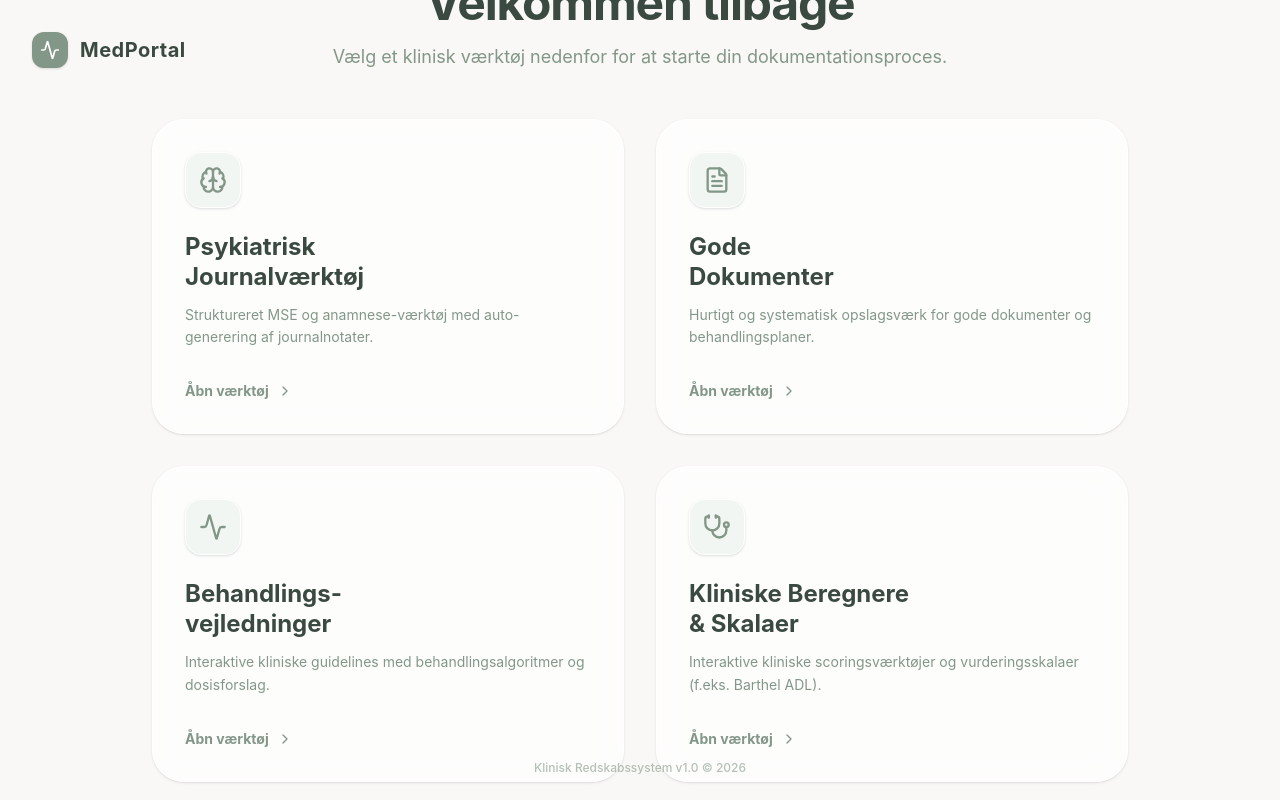
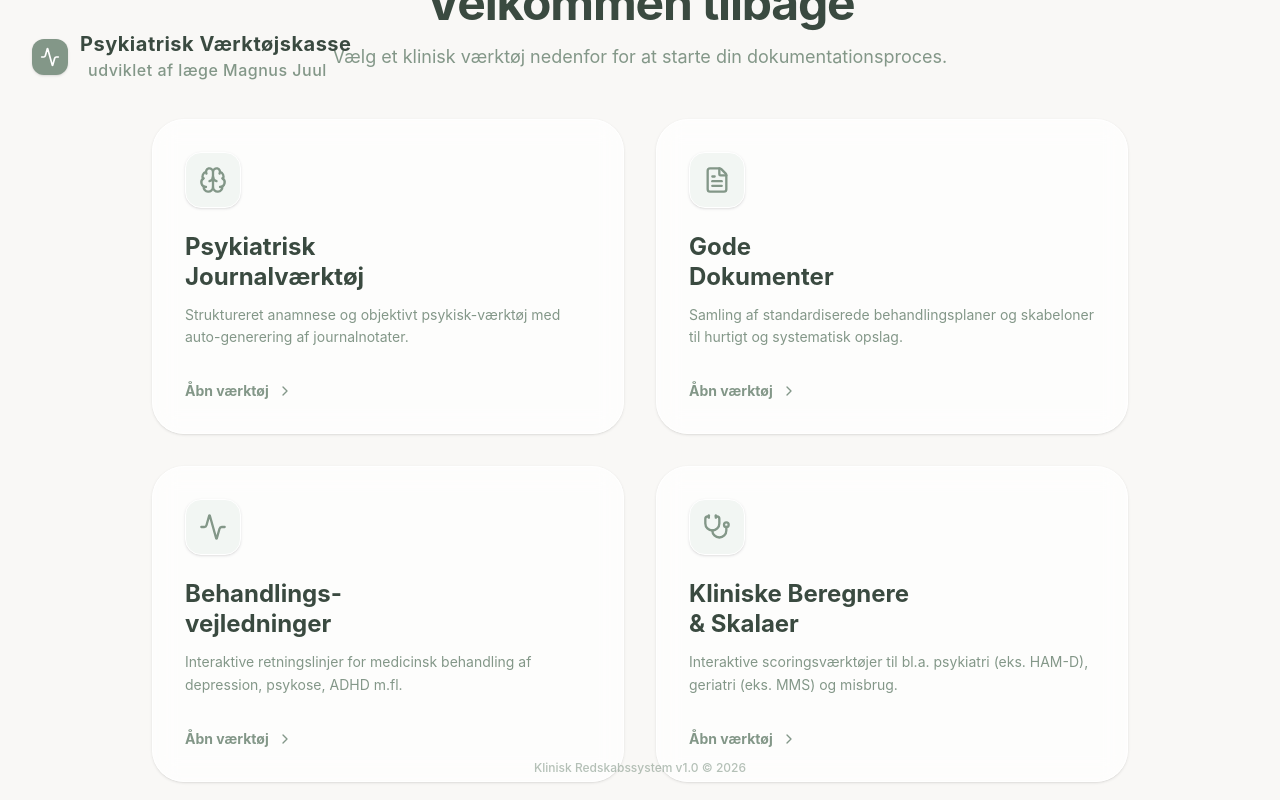
Before and after one commit to magnusbojejuul-dotcom/Psyk-App, a React (Vite) app in the folder Journal-app/: page / in a window 1280 px wide. Built offline with nearby package versions, Linux system fonts and the light colour scheme.

Commit message:
Update LandingPage text and ScoringApp back button

```diff
--- a/Journal-app/src/pages/LandingPage.jsx
+++ b/Journal-app/src/pages/LandingPage.jsx
@@ -12,12 +12,12 @@ function LandingPage({ onNavigate }) {
                 <div className="absolute top-[20%] left-[60%] w-[30%] h-[30%] rounded-full bg-[#D9E1DA]/40 blur-[80px]"></div>
             </div>
 
-            <header className="absolute top-0 w-full p-8 flex justify-between items-center z-20">
-                <div className="flex items-center gap-3">
-                    <div className="bg-[#839788] p-2 rounded-xl shadow-sm">
+            <header className="absolute top-0 w-full p-6 md:p-8 flex justify-between items-start md:items-center z-20">
+                <div className="flex flex-col md:flex-row items-start md:items-center gap-3">
+                    <div className="bg-[#839788] p-2 rounded-xl shadow-sm shrink-0">
                         <Activity className="text-white h-5 w-5" />
                     </div>
-                    <span className="font-bold text-xl tracking-wide text-[#3A4A40]">MedPortal</span>
+                    <span className="font-bold text-base md:text-lg lg:text-xl tracking-wide text-[#3A4A40] leading-tight">Psykiatrisk Værktøjskasse<br className="hidden md:block" /><span className="text-sm md:text-base font-medium text-[#839788] md:ml-2">udviklet af læge Magnus Juul</span></span>
                 </div>
             </header>
 
@@ -46,7 +46,7 @@ function LandingPage({ onNavigate }) {
                         </h2>
 
                         <p className="text-left text-[#839788] text-sm mb-8 leading-relaxed">
-                            Struktureret MSE og anamnese-værktøj med auto-generering af journalnotater.
+                            Struktureret anamnese og objektivt psykisk-værktøj med auto-generering af journalnotater.
                         </p>
 
                         <div className="mt-auto flex items-center gap-2 text-[#839788] text-sm font-bold group-hover:text-[#3A4A40] transition-colors">
@@ -71,7 +71,7 @@ function LandingPage({ onNavigate }) {
                         </h2>
 
                         <p className="text-left text-[#839788] text-sm mb-8 leading-relaxed">
-                            Hurtigt og systematisk opslagsværk for gode dokumenter og behandlingsplaner.
+                            Samling af standardiserede behandlingsplaner og skabeloner til hurtigt og systematisk opslag.
                         </p>
 
                         <div className="mt-auto flex items-center gap-2 text-[#839788] text-sm font-bold group-hover:text-[#3A4A40] transition-colors">
@@ -95,7 +95,7 @@ function LandingPage({ onNavigate }) {
                         </h2>
 
                         <p className="text-left text-[#839788] text-sm mb-8 leading-relaxed">
-                            Interaktive kliniske guidelines med behandlingsalgoritmer og dosisforslag.
+                            Interaktive retningslinjer for medicinsk behandling af depression, psykose, ADHD m.fl.
                         </p>
 
                         <div className="mt-auto flex items-center gap-2 text-[#839788] text-sm font-bold group-hover:text-[#3A4A40] transition-colors">
@@ -119,7 +119,7 @@ function LandingPage({ onNavigate }) {
                         </h2>
 
                         <p className="text-left text-[#839788] text-sm mb-8 leading-relaxed">
-                            Interaktive kliniske scoringsværktøjer og vurderingsskalaer (f.eks. Barthel ADL).
+                            Interaktive scoringsværktøjer til bl.a. psykiatri (eks. HAM-D), geriatri (eks. MMS) og misbrug.
                         </p>
 
                         <div className="mt-auto flex items-center gap-2 text-[#839788] text-sm font-bold group-hover:text-[#3A4A40] transition-colors">
--- a/Journal-app/src/pages/ScoringToolsApp.jsx
+++ b/Journal-app/src/pages/ScoringToolsApp.jsx
@@ -1,5 +1,5 @@
 import React, { useState } from 'react';
-import { Home, Stethoscope } from '../components/Icons';
+import { ChevronRight, Stethoscope } from '../components/Icons';
 import BarthelADL from '../components/scoring/BarthelADL';
 
 // Ny-oprettede komponenter
@@ -41,9 +41,18 @@ function ScoringToolsApp({ onNavigate }) {
     const renderSecondarySidebar = () => (
         <div className="w-80 bg-white/60 backdrop-blur-xl border-r border-[#E2E8DF]/50 h-screen overflow-y-auto flex flex-col shadow-[4px_0_24px_-12px_rgba(0,0,0,0.1)] z-10 custom-scrollbar">
             <div className="p-6 pb-2">
-                <div className="flex items-center gap-2 mb-6 text-[#3A4A40]">
-                    <Stethoscope className="w-6 h-6" />
-                    <h2 className="font-bold text-lg">Kliniske Beregnere</h2>
+                <div className="flex items-center gap-3 mb-6 text-[#3A4A40]">
+                    <button
+                        onClick={() => onNavigate('home')}
+                        className="p-1.5 hover:bg-white rounded-xl transition-colors text-[#839788] hover:text-[#3A4A40] shadow-sm border border-transparent hover:border-[#E2E8DF] mr-1"
+                        title="Tilbage til forsiden"
+                    >
+                        <ChevronRight className="h-5 w-5 rotate-180" />
+                    </button>
+                    <div className="bg-[#839788] p-1.5 rounded-lg">
+                        <Stethoscope className="text-white w-5 h-5" />
+                    </div>
+                    <h2 className="font-bold text-lg leading-none">Kliniske Beregnere</h2>
                 </div>
 
                 <div className="space-y-6">
@@ -58,8 +67,8 @@ function ScoringToolsApp({ onNavigate }) {
                                         key={tool.id}
                                         onClick={() => setActiveTool(tool.id)}
                                         className={`w-full text-left px-4 py-2.5 rounded-xl transition-all duration-300 flex items-center gap-3 ${activeTool === tool.id
-                                                ? 'bg-[#839788] text-white shadow-md shadow-[#839788]/20 scale-[1.02]'
-                                                : 'text-[#3A4A40] hover:bg-[#F2F6F3] hover:text-[#28362E]'
+                                            ? 'bg-[#839788] text-white shadow-md shadow-[#839788]/20 scale-[1.02]'
+                                            : 'text-[#3A4A40] hover:bg-[#F2F6F3] hover:text-[#28362E]'
                                             }`}
                                     >
                                         <span className="font-medium text-sm">{tool.name}</span>
@@ -71,18 +80,6 @@ function ScoringToolsApp({ onNavigate }) {
                 </div>
             </div>
 
-            {/* Navigation back to home */}
-            <div className="mt-auto p-6 border-t border-[#E2E8DF]/50">
-                <button
-                    onClick={() => onNavigate('home')}
-                    className="flex items-center gap-3 w-full px-4 py-3 text-[#3A4A40] hover:bg-white rounded-xl transition-all duration-300 shadow-sm border border-transparent hover:border-[#E2E8DF]"
-                >
-                    <div className="bg-[#F2F6F3] p-1.5 rounded-lg">
-                        <Home className="w-4 h-4 text-[#839788]" />
-                    </div>
-                    <span className="font-medium text-sm">Tilbage til forside</span>
-                </button>
-            </div>
         </div>
     );
 
```
